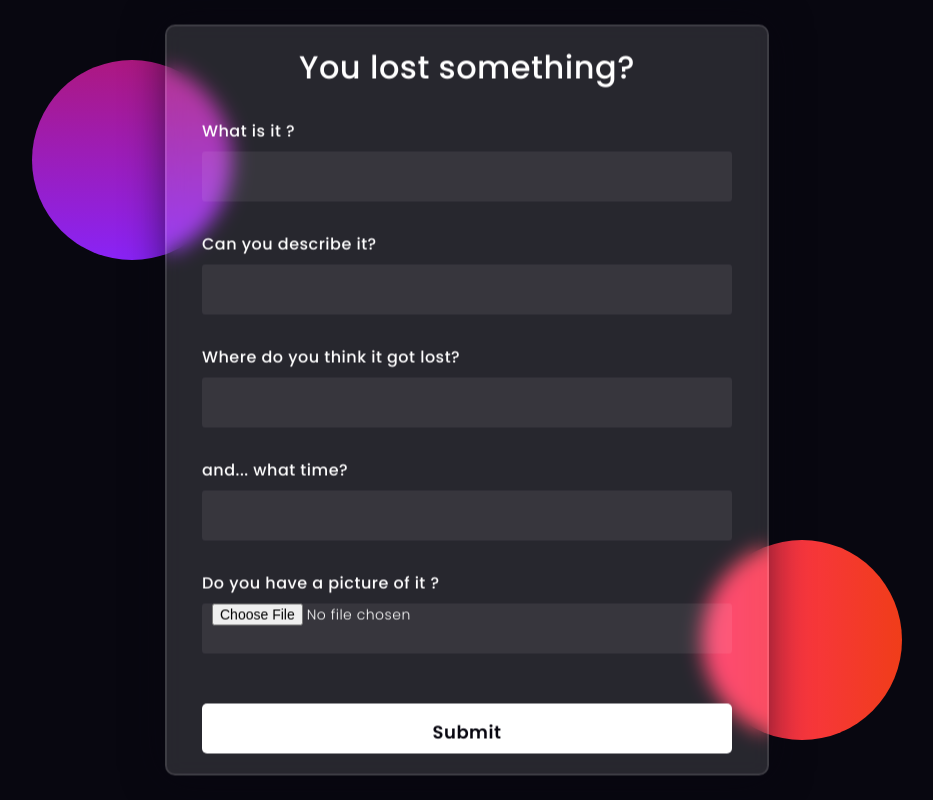
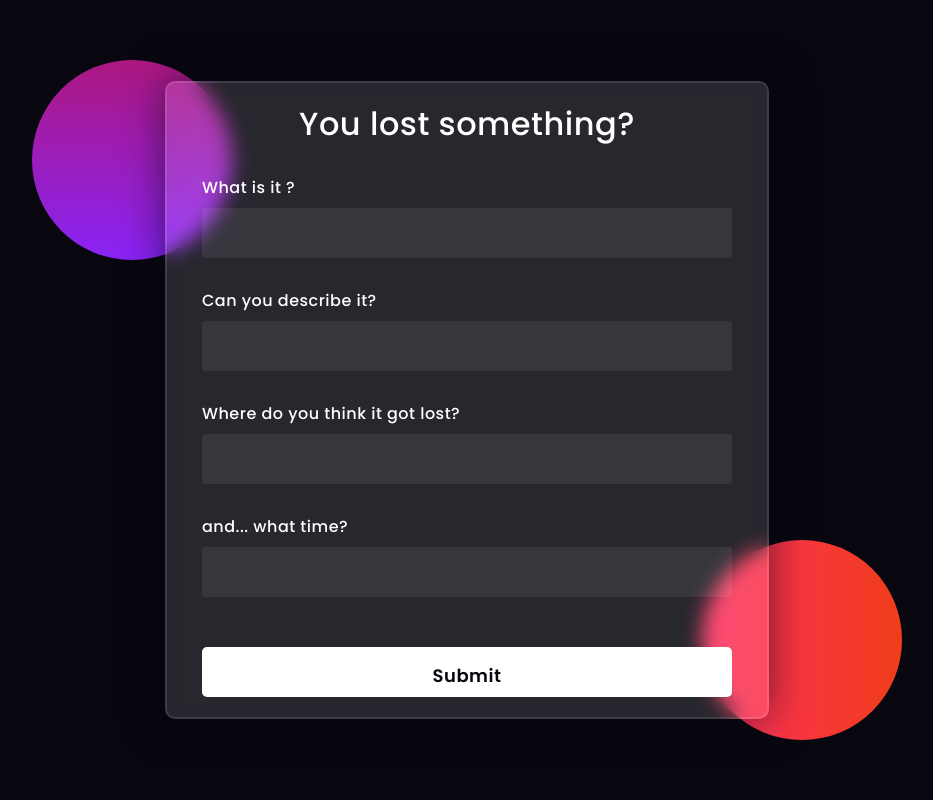
Before and after one commit to krina1912/GeoSpot, a website: page backend server/index.html in a window 1280 px wide. Shown: the whole page, without its empty margins (173-1106 px from the left). Drawn offline with Linux system fonts and the light colour scheme.

Commit message:
Update index.html

```diff
--- a/backend server/index.html
+++ b/backend server/index.html
@@ -164,8 +164,7 @@
         <label for="timeline">and... what time?</label>
         <input type="text" id="timeline" name="timeline" required>
 
-        <label for="image">Do you have a picture of it ?</label>
-        <input type="file" id="file" name="file">
+
 
         <input class="button" type="submit" name="submit" id="submit" value="Submit" >
     </form>
```
